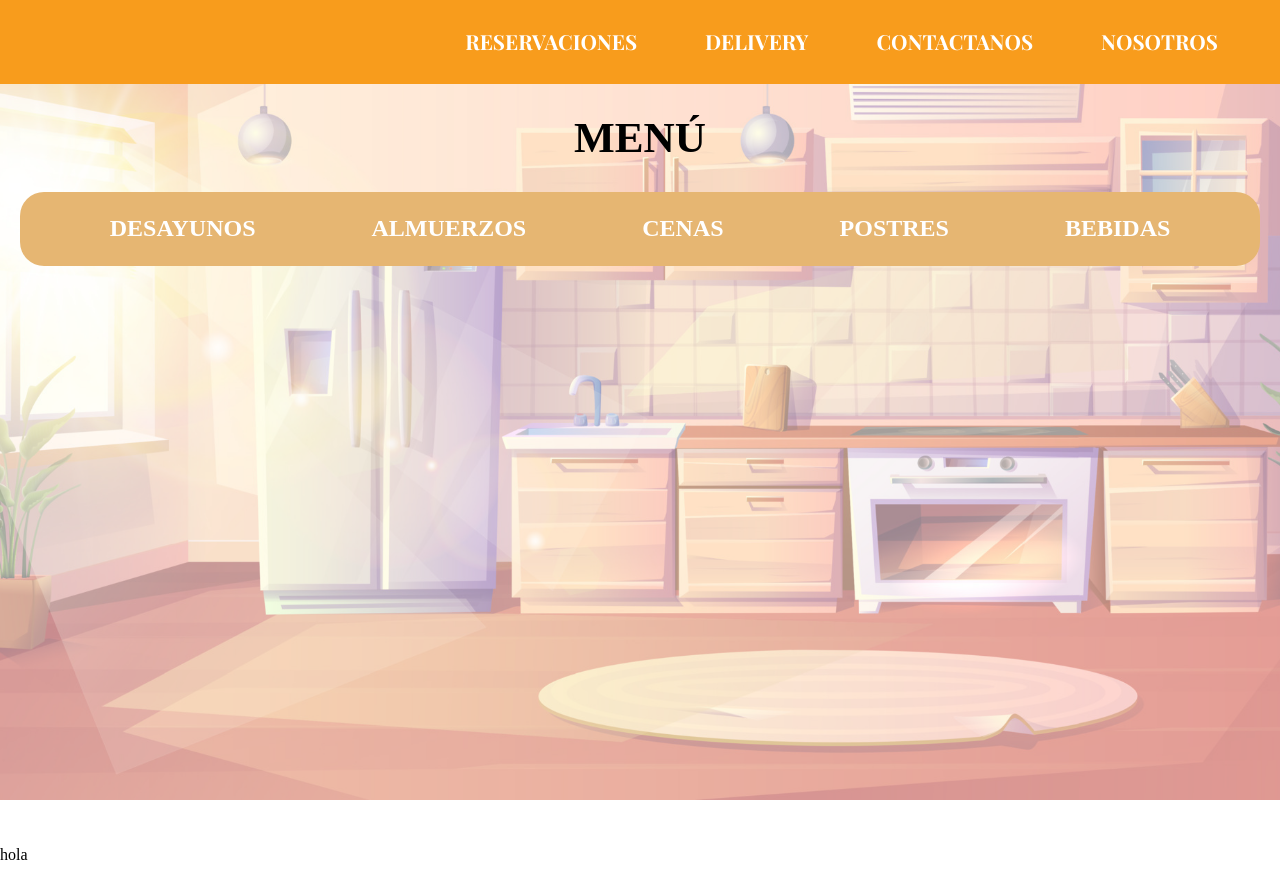
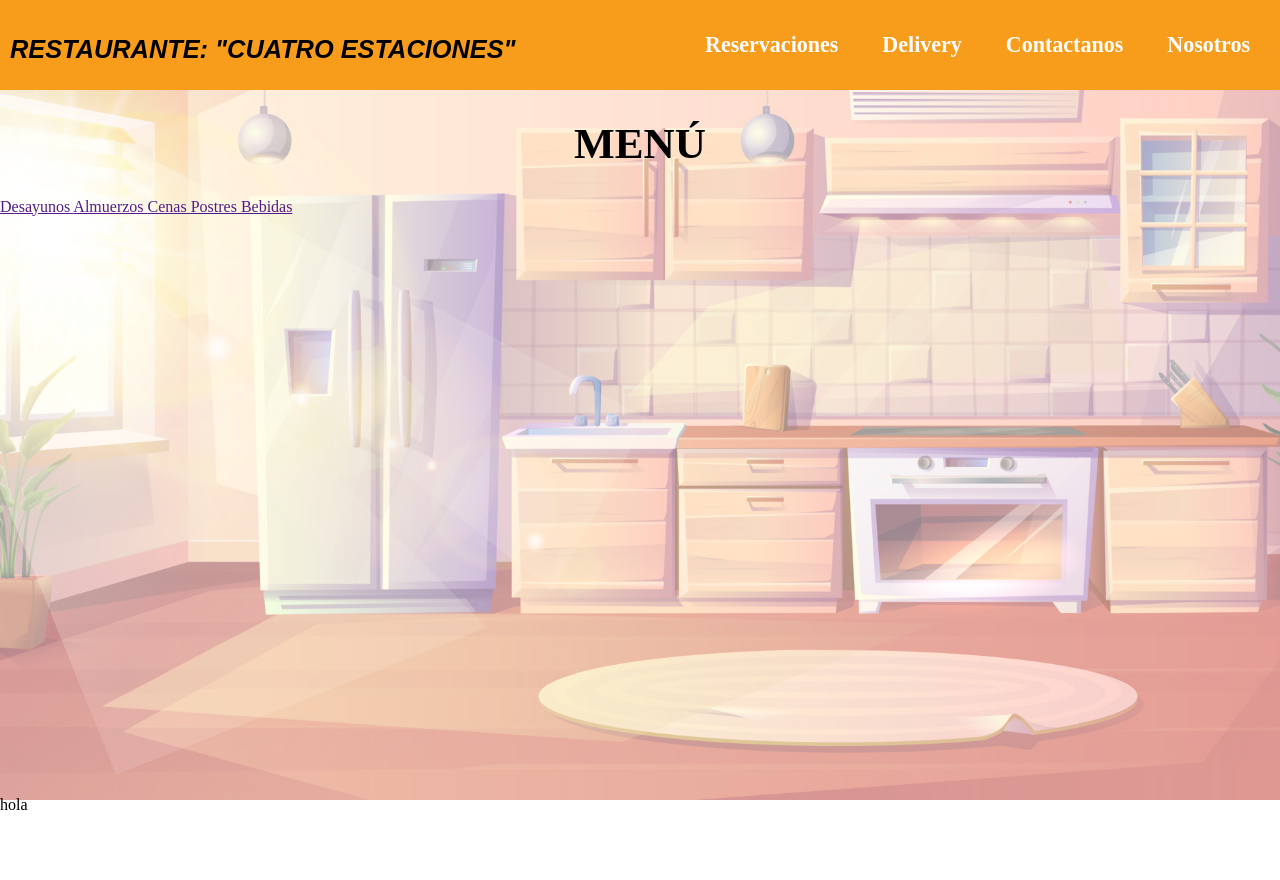
Before and after one commit to EmiBotnet/ingSoftRestaurante, a plain HTML site: page principal.html in a window 1280 px wide. After the commit the page ends 830 px from the top, so only its background shows below. Drawn offline with nearby package versions, Linux system fonts and the light colour scheme; a web font is replaced by a local one.

Commit message:
renovacion de la pestaña principal(mnu)

```diff
--- a/css/principal.css
+++ b/css/principal.css
@@ -2,60 +2,54 @@
 :root{
 --fuente_principal: "Cascadia Mono", sans-serif;
 --fuente_secundario: "Playfair Display", serif;
+--fuente_tercearia: Arial, sans-serif;
+--estilo_terceario: italic;
 --color_principal: #f89c1c;
 --color_secundario: #e6b672;
 --color_terceario: #f0cd9d;
 }
 body{
+    margin: 0;
+}
+header{
+    display: flex;
+    height: 70px;
+    background-color: var(--color_principal);
+    justify-content: space-between;
+    align-items: center;
+    padding: 10px;
+}
+/*Nombre Empresa*/
+.nombre-empresa{
+    display: flex;
+    font-family: var(--fuente_tercearia);
+    font-style: var(--estilo_terceario);
+}
+.nombre-empresa_texto{
+    text-decoration: none;
+    color: black;
+    text-transform: uppercase;
+    height: 20px;
+    font-weight: bold;
+    font-size: 3ex;
+}
+/*Navbar*/
+.nav-principal{
 
 }
-header{
-    background-color: var(--color_principal);
-    padding: 30px;
-    display: flex;
-    flex-direction: row-reverse;
-    align-content: space-between;
-}
-/*Navbar*/
 .nav-enlace{
-    padding: 2rem;
-    font-size: 1.3em;
     text-decoration: none;
+    padding: 20px;
     color: white;
-    text-transform: uppercase;
     font-weight: bold;
-    font-family: var(--fuente_secundario);
+    font-size: 3ex;
 }
 .nav-enlace:hover{
     color: black;
+    transition: all 0.3s ease;        /* Animación suave en hover */
 }
 /*Navbar menu*/
-.nav-menu-comida{
-    background-color: var(--color_secundario);
-    margin: 20px;
-    padding: 15px;
-    border-radius: 1.5rem;
-    display: flex;
-    flex-direction: row;
-    justify-content: center; /*Centrar el texto*/
-    position: sticky;
-}
-.tipo-comida {
-    display: inline-block;            /* Permite aplicar padding y width correctamente */
-    padding: 0.5rem 3.5rem;           /* Espacio arriba/abajo = 0.5rem, izquierda/derecha = 1.5rem */
-    font-size: 1.5em;
-    text-decoration: none;
-    color: white;
-    text-transform: uppercase;
-    font-weight: bold;
-    transition: all 0.3s ease;        /* Animación suave en hover */
-  }
-  .tipo-comida:hover {
-    color: black;
-    background-color: var(--color_terceario);
-    padding: 0.3rem 4rem;             /* Un poco más ancho y más compacto */
-    border-radius: 0.5rem;            /* (Opcional) Bordes redondeados */
-  }
+
 /*Imagen de fondo*/
 .fondo-imagen {
     position: absolute;
--- a/principal.html
+++ b/principal.html
@@ -27,7 +27,10 @@
 
         <div class="nav-contenedor">
             <header>
-                <nav>
+                <div class="nombre-empresa">
+                    <a class="nombre-empresa_texto" href="#">Restaurante: "Cuatro Estaciones"</a>
+                </div>
+                <nav class="nav-principal">
                     <a class="nav-enlace" href="#">Reservaciones</a>
                     <a class="nav-enlace" href="#">Delivery</a>
                     <a class="nav-enlace" href="#">Contactanos</a>
```
